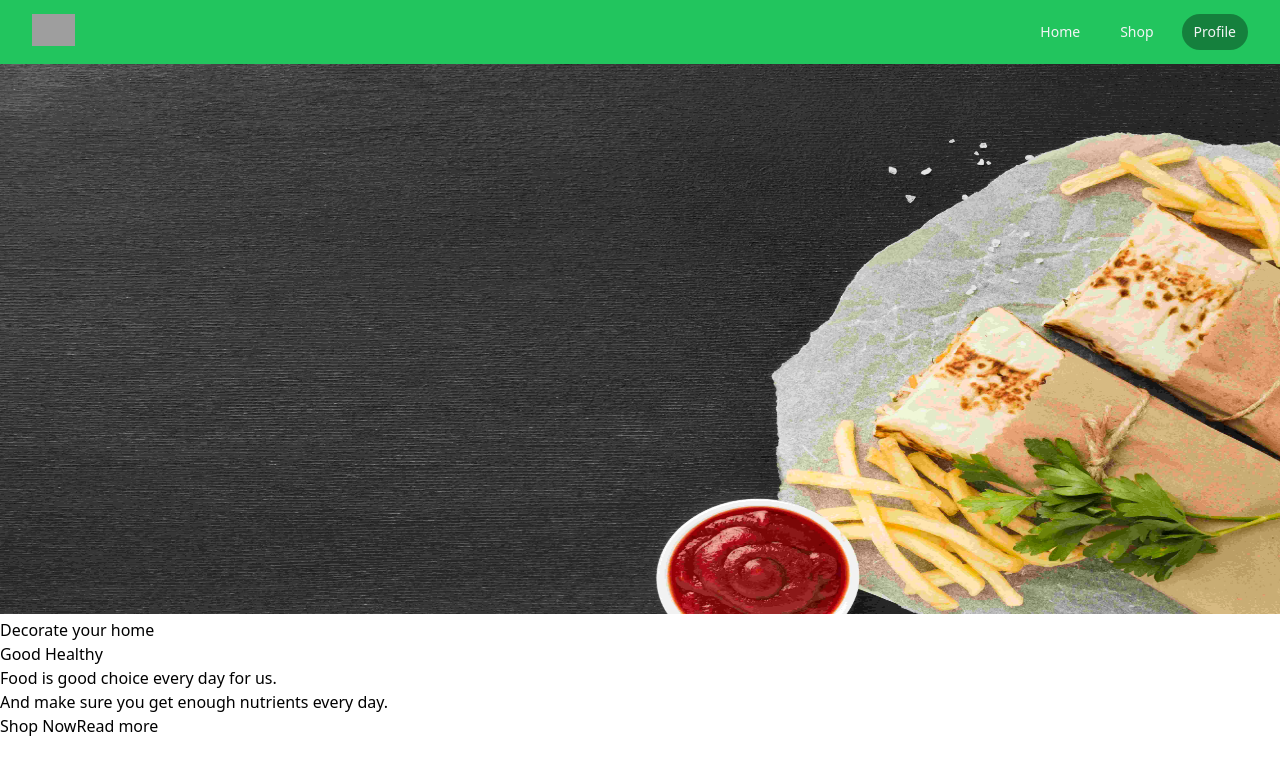
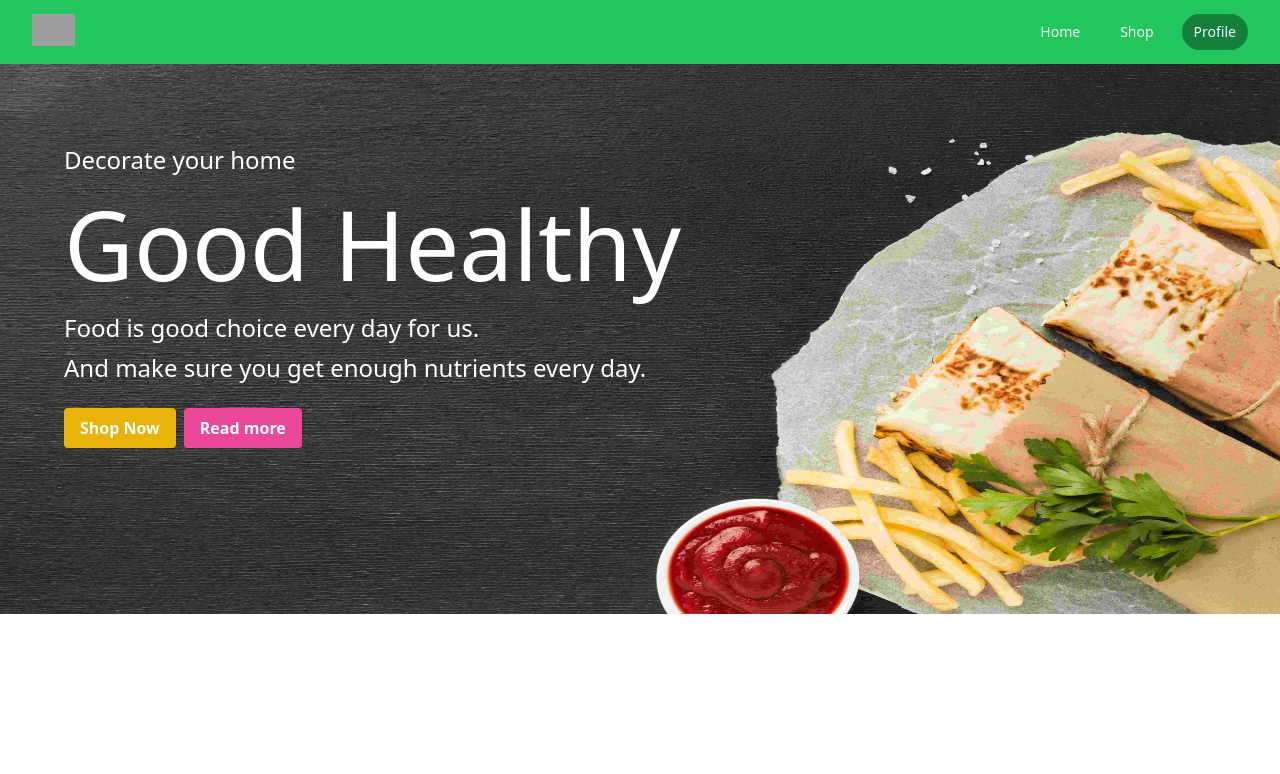
Before and after one commit to minhazpro3/Grocery-website-client, a Next.js app: page / in a window 1280 px wide. Shown: the top 774 px of the page. Built offline with nearby package versions, Linux system fonts and the light colour scheme; grey boxes are pictures that could not be loaded.

Commit message:
banner styles done

```diff
--- a/components/home/Banner.js
+++ b/components/home/Banner.js
@@ -4,18 +4,32 @@ import banner from "../../public/banner.jpg";
 
 const Banner = () => {
   return (
-    <div>
+    <div className="relative">
       <div className="relative  w-[100%] h-[300px] md:h-[550px] ">
         <Image src={banner} alt="banner img" fill />
       </div>
-      <div className="container mx-auto px-8 md:px-0 relative ">
-        <div className="absolute top-1">
-          <h5>Decorate your home</h5>
-          <h2>Good Healthy</h2>
-          <h5>Food is good choice every day for us.</h5>
-          <h5>And make sure you get enough nutrients every day.</h5>
-          <button>Shop Now</button>
-          <button>Read more</button>
+      <div className="absolute top-12 md:top-20 left-6 md:left-16 right-6 md:right-16">
+        <div className="">
+          <h5 className="text-xl md:text-2xl text-white ">
+            Decorate your home
+          </h5>
+          <h2 className="text-5xl md:text-8xl text-white my-3 md:my-5">
+            Good Healthy
+          </h2>
+          <h5 className="text-xl md:text-2xl text-white ">
+            Food is good choice every day for us.
+          </h5>
+          <h5 className="text-xl md:text-2xl text-white  md:my-2  ">
+            And make sure you get enough nutrients every day.
+          </h5>
+          <div className="my-3 md:my-6">
+            <button className="bg-yellow-500 hover:bg-yellow-700 text-white font-bold py-2 px-4 rounded">
+              Shop Now
+            </button>
+            <button className="bg-pink-500 hover:bg-pink-700 text-white font-bold py-2 px-4 rounded mx-2">
+              Read more
+            </button>
+          </div>
         </div>
       </div>
     </div>
```
